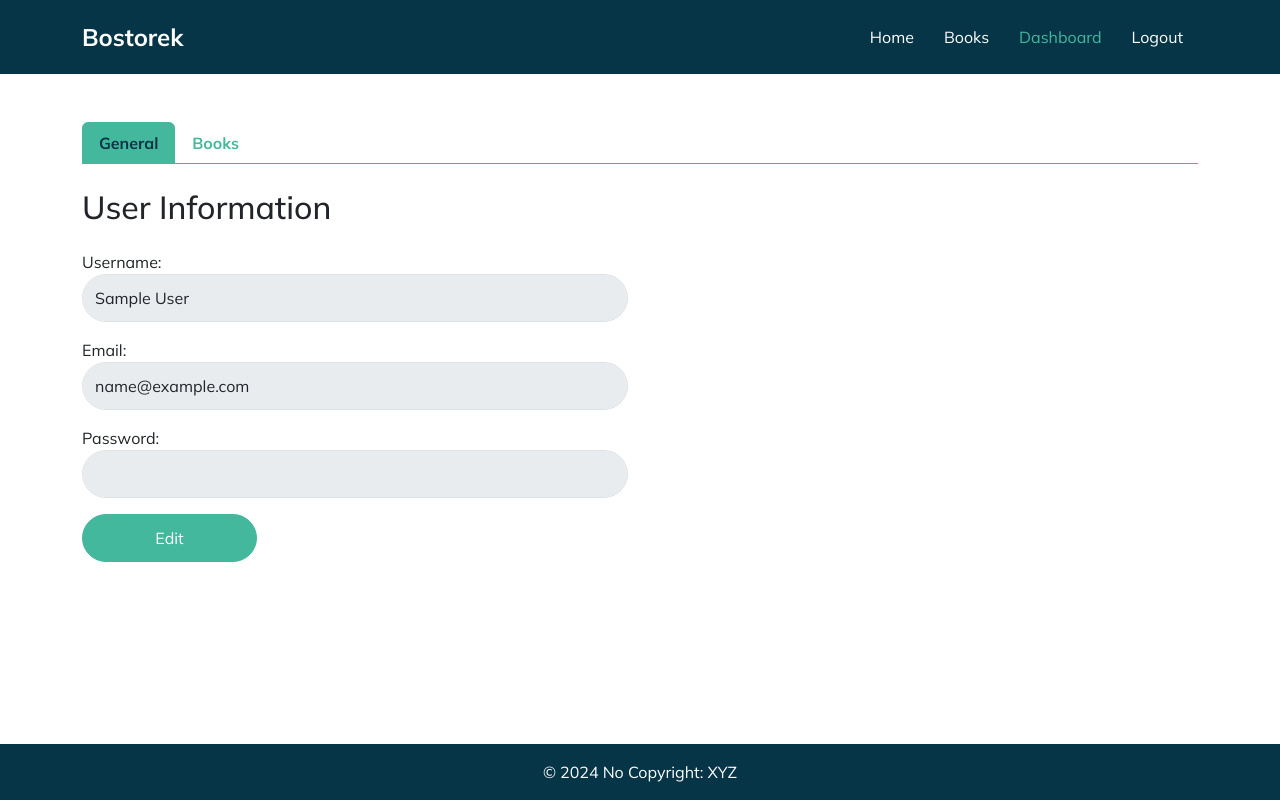
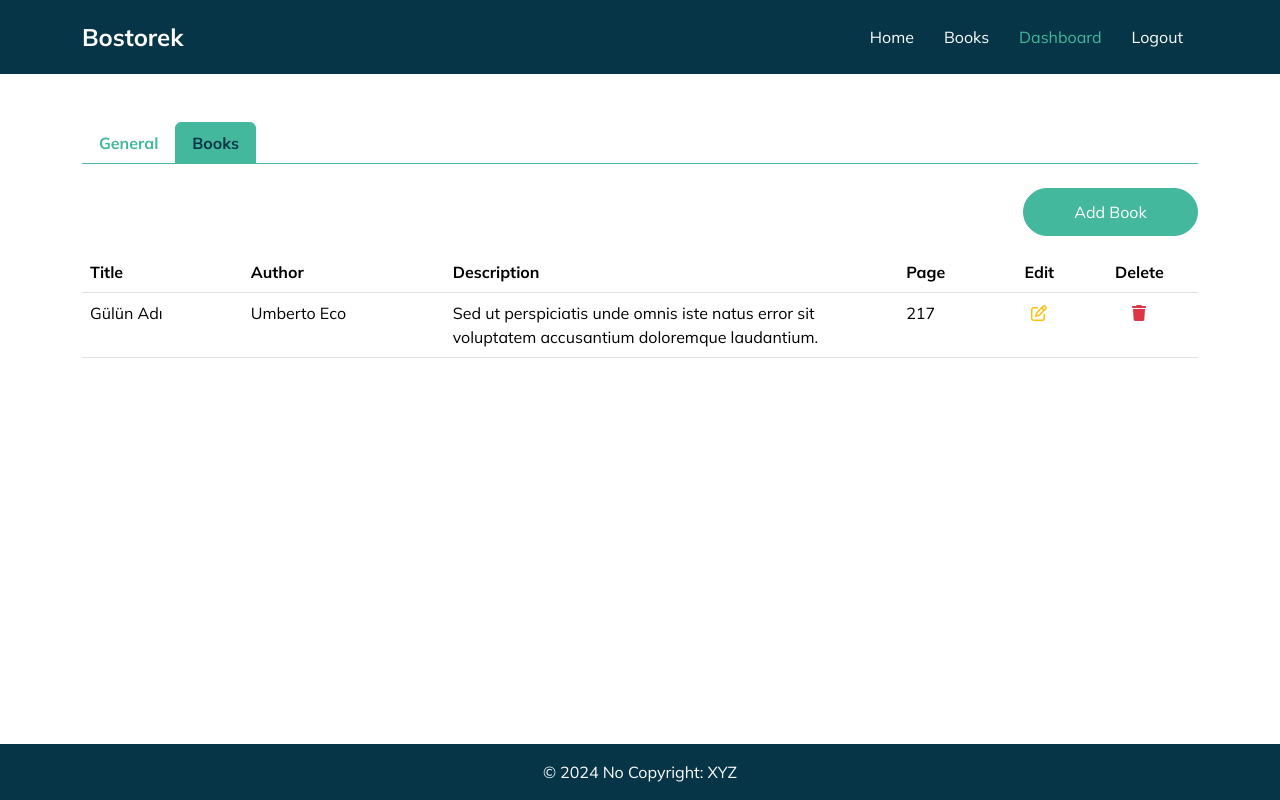
Before and after one commit to nurullahguc/laravel-vue-bostorek, a Vue app in the folder frontend/: page /dashboard in a window 1280 px wide. Built offline with nearby package versions, Linux system fonts and the light colour scheme; no server answers; sample sign-in values are in the browser's storage.

Commit message:
fe - #39 dashboard books eklendi ve modal ayağa kaldırıldı

```diff
--- /dev/null
+++ b/frontend/src/components/dashboard/DashboardBooks.vue
@@ -0,0 +1,153 @@
+<template>
+  <!-- Button -->
+  <div class="row mb-3">
+    <div class="col text-end">
+      <button type="button" @click="modal.show()" class="btn btn-primary">Add Book</button>
+    </div>
+  </div>
+
+  <!-- Table -->
+  <div class="row">
+    <div class="col">
+      <table class="table">
+        <thead>
+        <tr>
+          <th>Title</th>
+          <th>Author</th>
+          <th>Description</th>
+          <th>Page</th>
+          <th class="text-center">Edit</th>
+          <th class="text-center">Delete</th>
+        </tr>
+        </thead>
+        <tbody>
+        <tr>
+          <td>Gülün Adı</td>
+          <td>Umberto Eco</td>
+          <td style="max-width: 250px">
+            Sed ut perspiciatis unde omnis iste natus error sit voluptatem
+            accusantium doloremque laudantium.
+          </td>
+          <td>217</td>
+          <td class="text-center">
+            <font-awesome-icon
+                :icon="['far', 'pen-to-square']"
+                class="text-warning"
+                style="cursor: pointer"
+            />
+          </td>
+          <td class="text-center">
+            <font-awesome-icon
+                :icon="['fas', 'trash']"
+                class="text-danger"
+                style="cursor: pointer"
+                @click="deleteBook(book._id)"
+            />
+          </td>
+        </tr>
+        </tbody>
+      </table>
+    </div>
+  </div>
+
+  <!-- Modal -->
+  <div class="modal fade" ref="addEditModal" tabindex="-1" aria-hidden="true">
+    <div class="modal-dialog">
+      <div class="modal-content">
+        <div class="modal-header">
+          <h5 class="modal-title" id="addModalLabel">Add Book</h5>
+          <button type="button" @click="modal.hide()" class="btn-close" aria-label="Close"></button>
+        </div>
+        <div class="modal-body mx-5">
+          <div class="col mb-3">
+            <label for="title" class="form-label"
+            >Title
+              <span class="text-danger">*</span>
+            </label>
+            <input
+                type="text"
+                class="form-control"
+                id="title"
+                name="title"
+                required
+            />
+          </div>
+          <div class="col mb-3">
+            <label for="author" class="form-label"
+            >Author
+              <span class="text-danger">*</span>
+            </label>
+            <input
+                type="text"
+                class="form-control"
+                id="author"
+                name="author"
+                required
+            />
+          </div>
+          <div class="col mb-3">
+            <label for="description" class="form-label"
+            >Description
+              <span class="text-danger">*</span>
+            </label>
+            <textarea
+                name="description"
+                id="description"
+                class="form-control"
+                cols="30"
+                rows="10"
+            ></textarea>
+          </div>
+          <div class="col mb-3">
+            <label for="author" class="form-label"
+            >Number of Pages
+              <span class="text-danger">*</span>
+            </label>
+            <input
+                type="number"
+                class="form-control"
+                id="numOfPages"
+                name="numOfPages"
+                required
+            />
+          </div>
+          <div class="text-end mb-4 d-flex align-items-center justify-content-between">
+            <button type="button" @click="modal.hide()" class="btn btn-outline-secondary">
+              Close
+            </button>
+            <button type="button" class="btn btn-primary">Save</button>
+          </div>
+        </div>
+      </div>
+    </div>
+  </div>
+</template>
+
+<script>
+import {Modal} from "bootstrap";
+
+export default {
+  name: 'DashboardBooks',
+  components: {
+    Modal
+  },
+  data() {
+    return {
+      modal: null,
+    }
+  },
+  mounted() {
+    this.modal = new Modal(this.$refs.addEditModal)
+  }
+}
+</script>
+
+<style scoped>
+.btn-outline-secondary {
+  border-radius: 25px;
+  height: 48px;
+  margin-right: 20px;
+  min-width: 120px;
+
+}
+</style>
--- /dev/null
+++ b/frontend/src/components/dashboard/DashboardGeneral.vue
@@ -0,0 +1,99 @@
+<template>
+  <div class="row">
+    <div class="col-lg-6">
+      <h2 class="mb-4">User Information</h2>
+      <form action="">
+        <div class="mb-3">
+          <label for="username">Username:</label>
+          <input v-model="userInfo.username" type="text" class="form-control" id="username"
+                 :disabled="!editMode">
+        </div>
+        <div class="mb-3">
+          <label for="email">Email:</label>
+          <input v-model="userInfo.email" type="email" class="form-control" id="email" :disabled="!editMode">
+        </div>
+        <div class="mb-3">
+          <label for="password">Password:</label>
+          <input v-model="userInfo.password" type="password" class="form-control" id="password"
+                 :disabled="!editMode">
+        </div>
+        <button @click="editMode ? saveUserInformation() : toggleEditMode()"
+                type="button" class="btn btn-primary">{{ editMode ? 'Save' : 'Edit' }}
+        </button>
+        <button @click="cancelEditMode" v-if="editMode"
+                style="background-color: #ecc73c !important; border-color: #ecc73c !important;"
+                type="button" class="btn btn-primary ms-3">Cancel
+        </button>
+      </form>
+    </div>
+    <div class="col-lg-6"></div>
+  </div>
+</template>
+
+<script>
+import {useAuthStore} from "@/stores/authStore.js";
+import {useUserStore} from "@/stores/userStore.js";
+import {mapState, mapActions} from "pinia";
+import {useToast} from "vue-toastification";
+
+export default {
+  name: 'DashboardGeneral',
+  data() {
+    return {
+      userInfo: {
+        username: '',
+        email: '',
+        password: '',
+      },
+      editMode: false,
+    }
+  },
+  created() {
+    this.userInfo.username = this.user.name;
+    this.userInfo.email = this.user.email;
+  },
+  computed: {
+    ...mapState(useAuthStore, ['user']),
+  },
+
+
+  methods: {
+    ...mapActions(useUserStore, ['updateUserDetails']),
+    ...mapActions(useAuthStore, ['logout']),
+    toggleEditMode() {
+      this.editMode = !this.editMode;
+    },
+    async saveUserInformation() {
+      try {
+        await this.updateUserDetails(this.userInfo);
+
+        const toast = useToast();
+        toast.success("Please login with new details.", {
+          position: "top-right",
+          timeout: 2000,
+          closeButton: 'button',
+          icon: true,
+        })
+
+        setTimeout(() => {
+          console.log("logout started!")
+          this.logout();
+        }, 2500)
+      } catch (e) {
+        console.error(e);
+      }
+    },
+    cancelEditMode() {
+      this.editMode = false;
+      this.userInfo.username = this.user.name;
+      this.userInfo.email = this.user.email;
+      this.userInfo.password = '';
+    }
+  }
+
+}
+</script>
+
+<style scoped>
+
+</style>
--- a/frontend/src/main.js
+++ b/frontend/src/main.js
@@ -18,8 +18,10 @@ import {library} from '@fortawesome/fontawesome-svg-core'
 import {FontAwesomeIcon} from '@fortawesome/vue-fontawesome'
 import {faArrowLeft} from "@fortawesome/free-solid-svg-icons";
 import {faThumbsUp} from "@fortawesome/free-regular-svg-icons";
+import {faPenToSquare} from "@fortawesome/free-regular-svg-icons";
+import {faTrash} from "@fortawesome/free-solid-svg-icons";
 
-library.add(faArrowLeft, faThumbsUp)
+library.add(faArrowLeft, faThumbsUp, faPenToSquare, faTrash)
 
 
 const pinia = createPinia();
--- a/frontend/src/views/DashboardView.vue
+++ b/frontend/src/views/DashboardView.vue
@@ -19,38 +19,11 @@
       <div class="tab-content py-4" id="dashboardContent">
         <div class="tab-pane fade" :class="{'show active': activeTab==='general'}" id="general-tab-pane" role="tabpanel"
              aria-labelledby="general-tab" tabindex="0">
-          <div class="row">
-            <div class="col-lg-6">
-              <h2 class="mb-4">User Information</h2>
-              <form action="">
-                <div class="mb-3">
-                  <label for="username">Username:</label>
-                  <input v-model="userInfo.username" type="text" class="form-control" id="username"
-                         :disabled="!editMode">
-                </div>
-                <div class="mb-3">
-                  <label for="email">Email:</label>
-                  <input v-model="userInfo.email" type="email" class="form-control" id="email" :disabled="!editMode">
-                </div>
-                <div class="mb-3">
-                  <label for="password">Password:</label>
-                  <input v-model="userInfo.password" type="password" class="form-control" id="password"
-                         :disabled="!editMode">
-                </div>
-                <button @click="editMode ? saveUserInformation() : toggleEditMode()"
-                        type="button" class="btn btn-primary">{{ editMode ? 'Save' : 'Edit' }}
-                </button>
-                <button @click="cancelEditMode" v-if="editMode"
-                        style="background-color: #ecc73c !important; border-color: #ecc73c !important;"
-                        type="button" class="btn btn-primary ms-3">Cancel
-                </button>
-              </form>
-            </div>
-            <div class="col-lg-6"></div>
-          </div>
+          <DashboardGeneral/>
         </div>
         <div class="tab-pane fade" :class="{'show active': activeTab === 'books'}" id="books-tab-pane" role="tabpanel"
-             aria-labelledby="books-tab" tabindex="0">{{ user }}
+             aria-labelledby="books-tab" tabindex="0">
+          <DashboardBooks/>
         </div>
       </div>
     </div>
@@ -58,66 +31,19 @@
 </template>
 
 <script>
-import {useAuthStore} from "@/stores/authStore.js";
-import {useUserStore} from "@/stores/userStore.js";
-import {mapState, mapActions} from "pinia";
-import {useToast} from "vue-toastification";
+import DashboardGeneral from "@/components/dashboard/DashboardGeneral.vue";
+import DashboardBooks from "@/components/dashboard/DashboardBooks.vue";
 
 export default {
   name: "DashboardView",
+  components: {DashboardGeneral, DashboardBooks},
+
   data() {
     return {
-      activeTab: 'general',
-      userInfo: {
-        username: '',
-        email: '',
-        password: '',
-      },
-      editMode: false,
+      activeTab: 'books',
     }
   },
-  created() {
-    this.userInfo.username = this.user.name;
-    this.userInfo.email = this.user.email;
-  },
-  computed: {
-    ...mapState(useAuthStore, ['user']),
-  },
 
-
-  methods: {
-    ...mapActions(useUserStore, ['updateUserDetails']),
-    ...mapActions(useAuthStore, ['logout']),
-    toggleEditMode() {
-      this.editMode = !this.editMode;
-    },
-    async saveUserInformation() {
-      try {
-        await this.updateUserDetails(this.userInfo);
-
-        const toast = useToast();
-        toast.success("Please login with new details.", {
-          position: "top-right",
-          timeout: 2000,
-          closeButton: 'button',
-          icon: true,
-        })
-
-        setTimeout(() => {
-          console.log("logout started!")
-          this.logout();
-        }, 2500)
-      } catch (e) {
-        console.error(e);
-      }
-    },
-    cancelEditMode() {
-      this.editMode = false;
-      this.userInfo.username = this.user.name;
-      this.userInfo.email = this.user.email;
-      this.userInfo.password = '';
-    }
-  }
 }
 </script>
 
```
